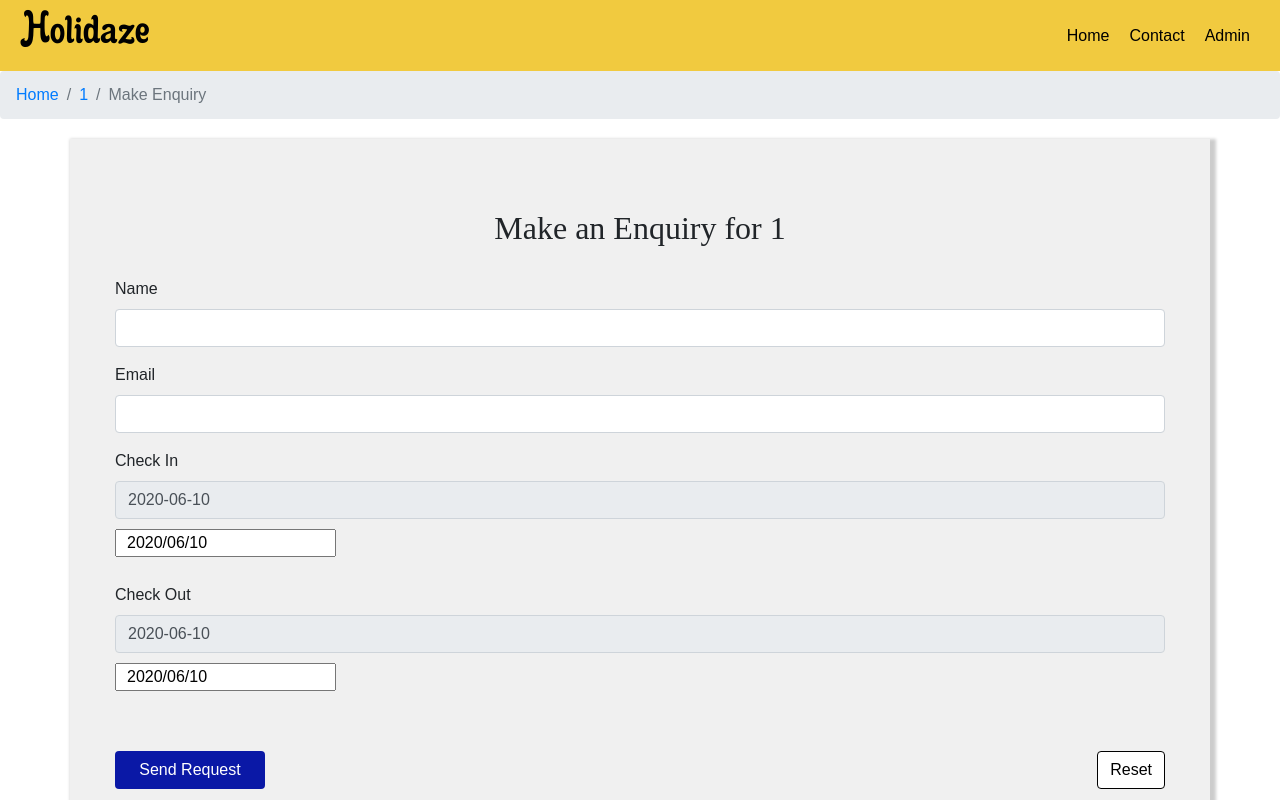
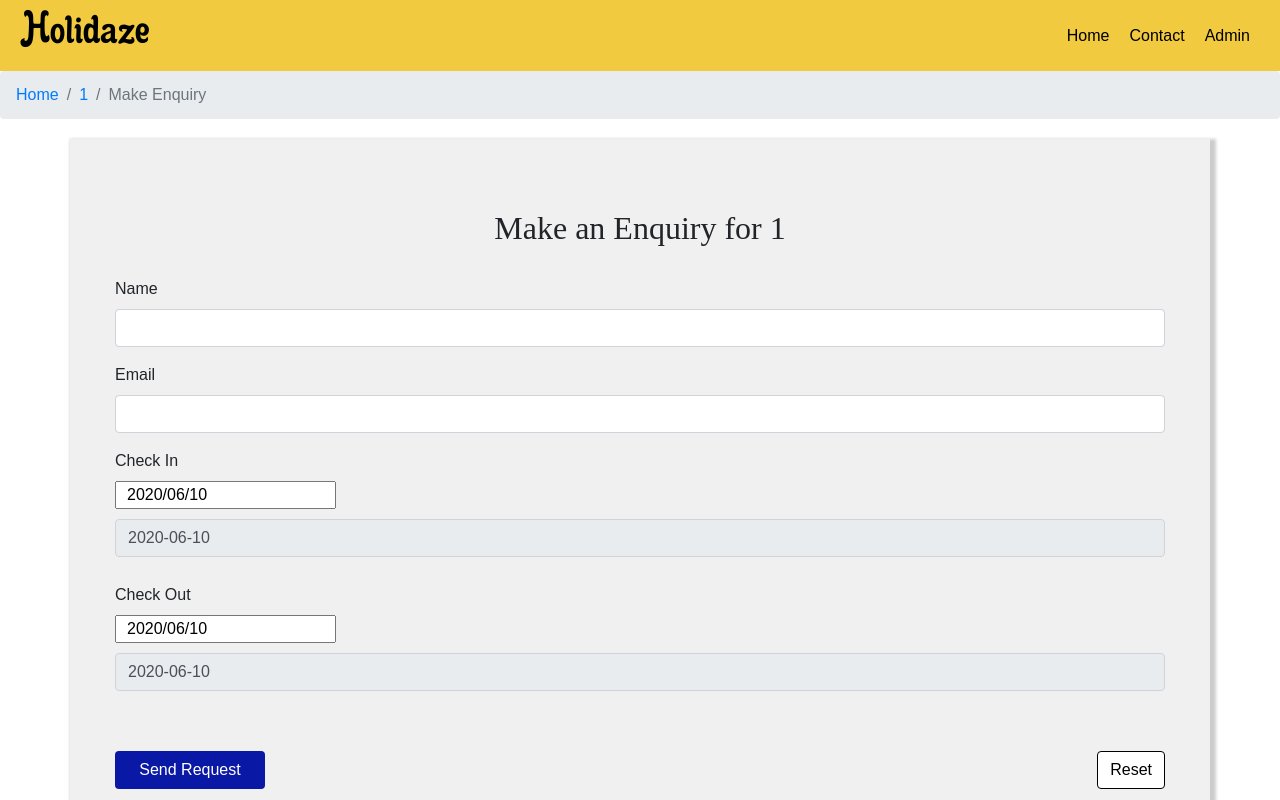
Before and after one commit to ca2roaldsoy/ProjectExam-2, a React (Create React App) app: page /make-enquiries/1/1 in a window 1280 px wide. Shown: the top 800 px of the page. Built offline with nearby package versions, Linux system fonts and the light colour scheme; a web font is replaced by a local one.

Commit message:
moved date input above date field

```diff
--- a/src/components/visitorSite/makeEnquiries/EnquiryForm.js
+++ b/src/components/visitorSite/makeEnquiries/EnquiryForm.js
@@ -58,6 +58,7 @@ function EnquiryForm({ id, name }) {
         }
       })
       .then((json) => console.log(json))
+      .then(setValidated(true))
       .catch((err) => {
         console.log(err);
         setErrorHandle(true);
@@ -65,8 +66,6 @@ function EnquiryForm({ id, name }) {
 
     // reset fields after submit
     event.target.reset();
-
-    setValidated(true);
   }
 
   // scroll back to top after submit
@@ -102,8 +101,14 @@ function EnquiryForm({ id, name }) {
               {errors.email && <Form.Text>{errors.email.message}</Form.Text>}
             </Form.Group>
 
-            <Form.Group>
+            <Form.Group className="form__date">
               <Form.Label htmlFor="checkIn">Check In</Form.Label>
+              <DatePicker
+                selected={checkIn}
+                onChange={(date) => setCheckIn(date)}
+                dateFormat="yyyy/MM/dd"
+                className="form__date--picker"
+              />
               <Form.Control
                 type="text"
                 name="checkIn"
@@ -111,28 +116,22 @@ function EnquiryForm({ id, name }) {
                 value={checkIn.toISOString().slice(0, 10)}
                 readOnly
               />
-              <DatePicker
-                selected={checkIn}
-                onChange={(date) => setCheckIn(date)}
-                dateFormat="yyyy/MM/dd"
-                className="form__date"
-              />
             </Form.Group>
 
-            <Form.Group>
+            <Form.Group className="form__date">
               <Form.Label htmlFor="checkOut">Check Out</Form.Label>
+              <DatePicker
+                selected={checkOut}
+                onChange={(date) => setCheckOut(date)}
+                dateFormat="yyyy/MM/dd"
+                className="form__date--picker"
+              />
               <Form.Control
                 type="text"
                 name="checkOut"
                 ref={register}
                 value={checkOut.toISOString().slice(0, 10)}
                 readOnly
-              />
-              <DatePicker
-                selected={checkOut}
-                onChange={(date) => setCheckOut(date)}
-                dateFormat="yyyy/MM/dd"
-                className="form__date"
               />
             </Form.Group>
 
--- a/src/styles/partials/_general.scss
+++ b/src/styles/partials/_general.scss
@@ -102,10 +102,15 @@
     }
   }
   &__date {
-    padding-left: 10px;
+    display: flex;
+    flex-direction: column;
 
-    &:hover {
-      cursor: pointer;
+    &--picker {
+      padding-left: 10px;
+
+      &:hover {
+        cursor: pointer;
+      }
     }
   }
 
```
